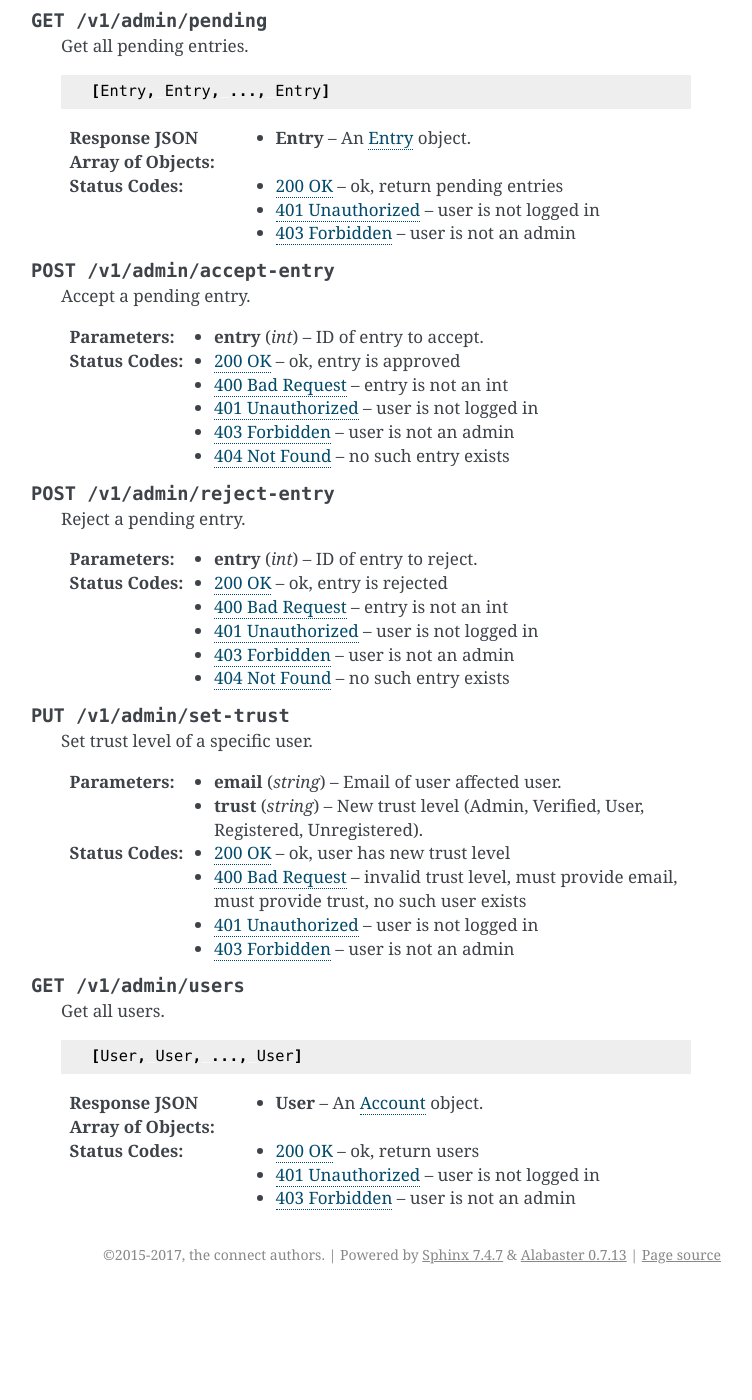
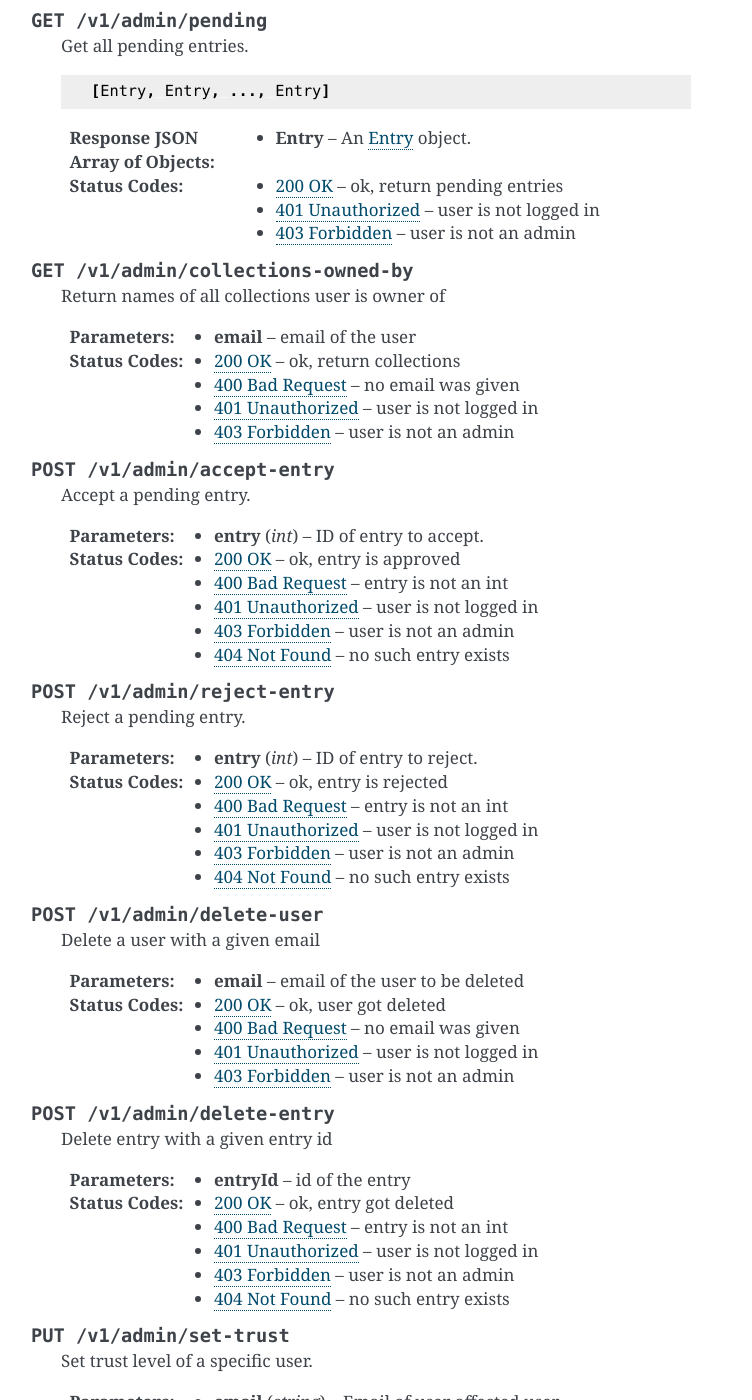
Before and after one commit to sergiorico/backend, a Sphinx documentation site: the page built from docs/api.rst, in a window 1280 px wide and 1400 px high, scrolled down 11233 px. Shown: the whole window, without its empty margins (389-1141 px from the left). Built offline with Sphinx 7.4.7, drawn with Linux system fonts in a browser that asks for light colours; before the commit the page ends 12527 px from its top, so only the background shows below that.

Commit message:
Added support for deleting an entry

```diff
--- a/docs/api.rst
+++ b/docs/api.rst
@@ -552,6 +552,18 @@ Only requests with an attached session id, where user's trust level is Admin, ar
    :statuscode 401: user is not logged in
    :statuscode 403: user is not an admin
 
+.. http:get:: /v1/admin/collections-owned-by
+
+   Return names of all collections user is owner of
+
+   :param email: email of the user
+
+   :statuscode 200: ok, return collections
+   :statuscode 400: no email was given
+   :statuscode 401: user is not logged in
+   :statuscode 403: user is not an admin
+
+
 .. http:post:: /v1/admin/accept-entry
 
    Accept a pending entry.
@@ -573,6 +585,29 @@ Only requests with an attached session id, where user's trust level is Admin, ar
    :type entry: int
 
    :statuscode 200: ok, entry is rejected
+   :statuscode 400: entry is not an int
+   :statuscode 401: user is not logged in
+   :statuscode 403: user is not an admin
+   :statuscode 404: no such entry exists
+
+.. http:post:: /v1/admin/delete-user
+
+   Delete a user with a given email
+
+   :param email: email of the user to be deleted
+
+   :statuscode 200: ok, user got deleted
+   :statuscode 400: no email was given
+   :statuscode 401: user is not logged in
+   :statuscode 403: user is not an admin
+
+.. http:post:: /v1/admin/delete-entry
+
+   Delete entry with a given entry id
+
+   :param entryId: id of the entry
+
+   :statuscode 200: ok, entry got deleted
    :statuscode 400: entry is not an int
    :statuscode 401: user is not logged in
    :statuscode 403: user is not an admin
```
Also changed, not shown: 1 other file.
